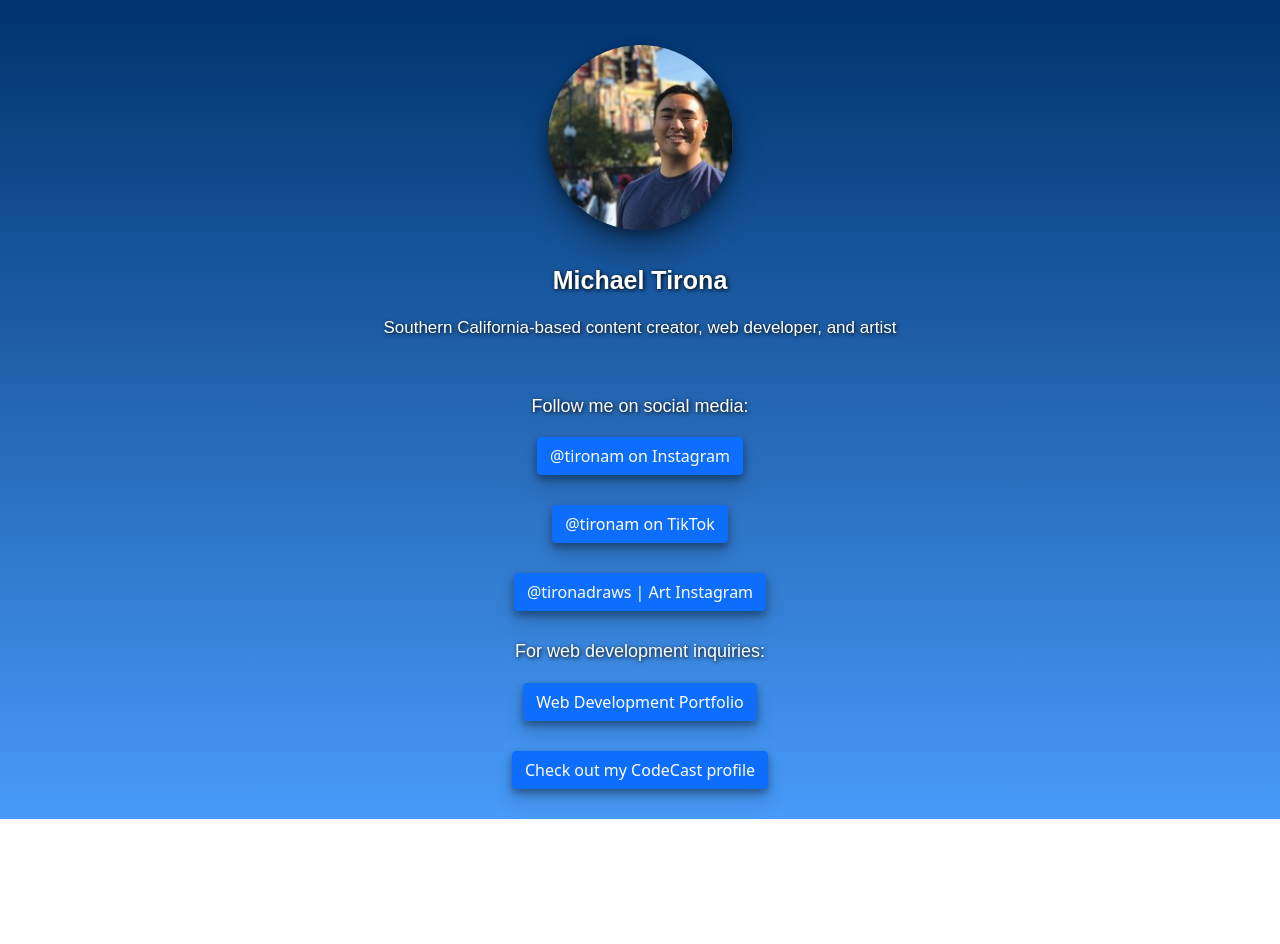
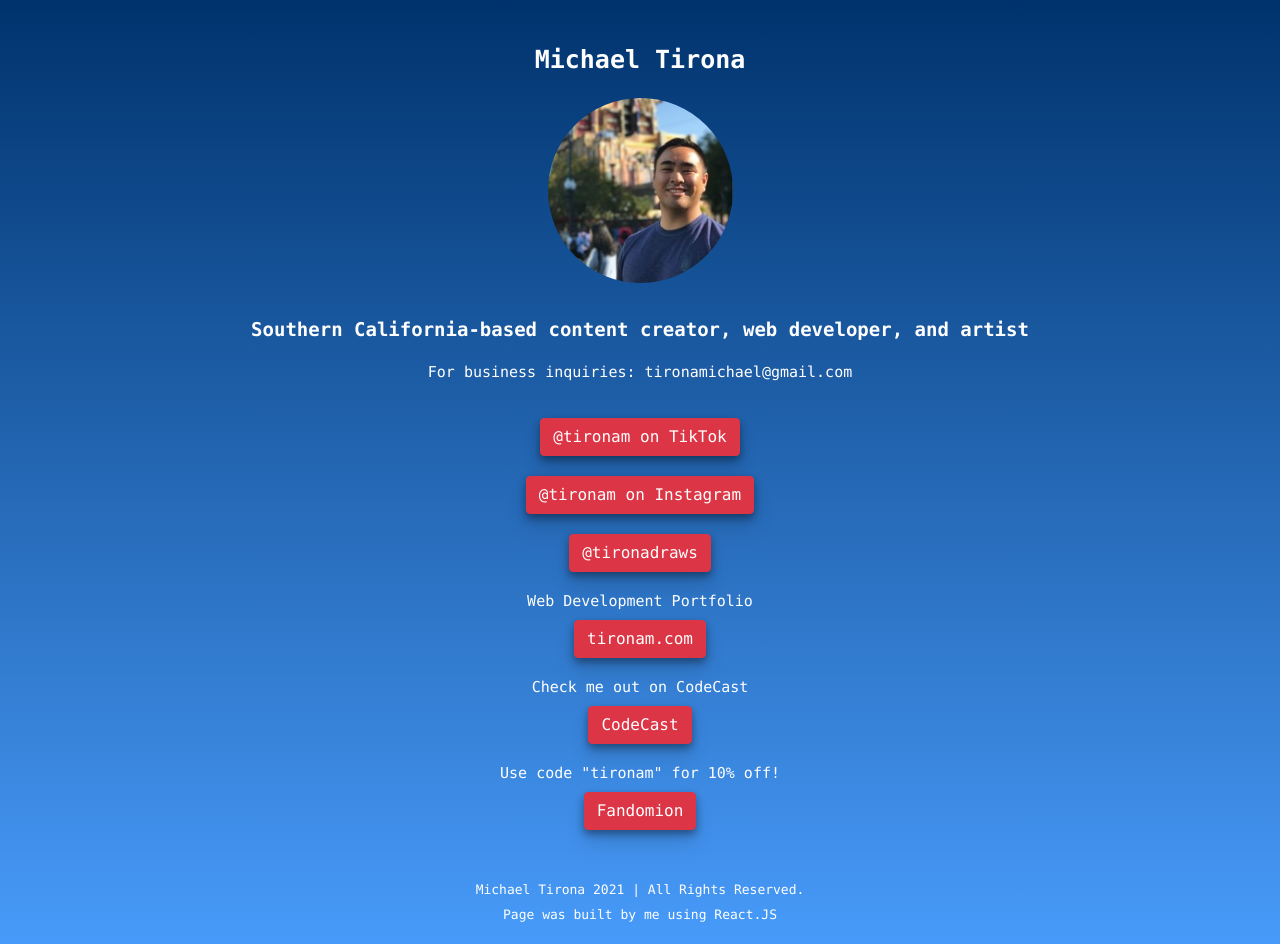
Before and after one commit to tironam/linkpage, a React (Create React App) app: page / in a window 1280 px wide. Before the commit the page ends 819 px from the top, so only its background shows below. Built offline with nearby package versions, Linux system fonts and the light colour scheme.

Commit message:
Added footer and changed styling

```diff
--- a/src/App.js
+++ b/src/App.js
@@ -2,6 +2,7 @@ import React from 'react'
 import LinkButton from './components/LinkButton'
 import TextBanner from './components/TextBanner'
 import ProfilePic from './components/ProfilePic'
+import Footer from './components/Footer'
 import picture from './profile.jpg'
 import 'bootstrap/dist/css/bootstrap.min.css'
 import './App.css'
@@ -11,34 +12,47 @@ function App() {
   return (
     <div style={{ "textAlign": "center" }}>
       <ProfilePic
+        name="Michael Tirona"
         picture={picture}
         alt="Picture of Michael Tirona dressed as a Ghostbuster"
       />
       <TextBanner
-        title="Michael Tirona"
-        text="Southern California-based content creator, web developer, and artist"
+        title="Southern California-based content creator, web developer, and artist"
+        text="For business inquiries: tironamichael@gmail.com"
+      />
+      <div style={{ "marginBottom": "50px"}}>
+        <LinkButton
+          title=""
+          name="@tironam on TikTok"
+          link="https://www.tiktok.com/@tironam"
         />
         <LinkButton
-      title="Follow me on social media:"
           name="@tironam on Instagram"
           link="https://www.instagram.com/tironam/"
         />
         <LinkButton
-        name="@tironam on TikTok"
-        link="https://www.tiktok.com/@tironam"
-      />
-      <LinkButton
-        name="@tironadraws | Art Instagram"
+          name="@tironadraws"
           link="https://www.instagram.com/tironadraws/"
         />
         <LinkButton
-        title="For web development inquiries:"
-        name="Web Development Portfolio"
+          title="Web Development Portfolio"
+          name="tironam.com"
           link="https://tironam.com/"
         />
         <LinkButton
-        name="Check out my CodeCast profile"
+          title="Check me out on CodeCast"
+          name="CodeCast"
           link="https://www.codecast.io/users/tironam"
+        />
+        <LinkButton
+          title='Use code "tironam" for 10% off!'
+          name="Fandomion"
+          link="https://bit.ly/TironamMarvelMerch"
+        />
+      </div>
+      <Footer
+        text="Michael Tirona 2021 | All Rights Reserved."
+        text2="Page was built by me using React.JS"
       />
     </div>
   );
--- /dev/null
+++ b/src/components/Footer.js
@@ -0,0 +1,31 @@
+import React from 'react'
+
+const Footer = props => {
+    const {
+        text,
+        text2
+    } = props
+
+    const myStyles = ({
+        footer: {
+            fontFamily: "Monaco",
+            margin: "15px 15px 0px 15px",
+            fontSize: "13px",
+            color: "white"
+        },
+        footer2: {
+            fontFamily: "Monaco",
+            margin: "5px 15px 20px 15px",
+            fontSize: "13px",
+            color: "white"
+        }
+    })
+    return (
+        <div>
+            <p style={myStyles.footer}>{text}</p>
+            <p style={myStyles.footer2}>{text2}</p>
+        </div>
+    )
+}
+
+export default Footer
--- a/src/components/LinkButton.js
+++ b/src/components/LinkButton.js
@@ -10,24 +10,25 @@ const LinkButton = props => {
 
     const myStyles = ({
         myMargin: {
-            margin: "30px"
+            marginBottom: "20px"
         },
         btnText: {
-            fontFamily: "Arial",
-            margin: "20px",
-            fontSize: "18px",
+            fontFamily: "Monaco",
+            margin: "10px",
+            fontSize: "15px",
             color: "white",
-            textShadow: "1px 1px 4px #000000"
+            // textShadow: "1px 1px 4px #000000"
         },
         btn: {
-            boxShadow: "0 4px 8px 0 rgba(0, 0, 0, 0.4), 0 15px 20px 0 rgba(0, 0, 0, 0.1)"
+            boxShadow: "0 4px 8px 0 rgba(0, 0, 0, 0.4), 0 15px 20px 0 rgba(0, 0, 0, 0.1)",
+            fontFamily: "Monaco"
         }
     })
 
     return (
         <div style={myStyles.myMargin}>
             <h3 style={myStyles.btnText}>{title}</h3>
-            <Button style={myStyles.btn}color="primary" class="btn btn-primary btn-lg" href={link} target="blank">{name}</Button>
+            <Button style={myStyles.btn}color="danger" class="btn btn-primary btn-lg" href={link} target="blank">{name}</Button>
         </div>
     )
 }
--- a/src/components/ProfilePic.js
+++ b/src/components/ProfilePic.js
@@ -2,12 +2,32 @@ import React from 'react'
 
 const ProfilePic = props => {
     const {
+        name,
         picture,
         alt
     } = props
 
+    const myStyles = ({
+        title: {
+            fontFamily: "Monaco",
+            fontWeight: "bold",
+            marginTop: "45px",
+            fontSize: "25px",
+            color: "white",
+            // textShadow: "1px 1px 4px #000000"
+        },
+        pic: {
+            maxHeight: "185px",
+            borderRadius: "200px",
+            margin: "15px"
+        }
+    })
+
     return (
-        <img style={{ "maxHeight": "185px", "borderRadius": "200px", "margin": "45px 45px 15px 45px", "boxShadow": "0 4px 12px 0 rgba(0, 0, 0, 0.4), 0 20px 30px 0 rgba(0, 0, 0, 0.3)" }} alt={alt} src={picture} />
+        <div>
+            <h1 style={myStyles.title}>{name}</h1>
+            <img style={myStyles.pic} alt={alt} src={picture} />
+        </div>
     )
 }
 
--- a/src/components/TextBanner.js
+++ b/src/components/TextBanner.js
@@ -9,22 +9,22 @@ const TextBanner = props => {
 
     const myStyles = ({
         title: {
-            fontFamily: "Arial",
+            fontFamily: "Monaco",
             fontWeight: "bold",
             margin: "20px",
-            fontSize: "25px",
+            fontSize: "19px",
             color: "white",
-            textShadow: "1px 1px 4px #000000"
+            // textShadow: "1px 1px 4px #000000"
         },
         headline: {
-            fontFamily: "Arial",
+            fontFamily: "Monaco",
             margin: "20px",
-            fontSize: "17px",
+            fontSize: "15px",
             color: "white"
         },
         box: {
-            marginBottom: "55px",
-            textShadow: "1px 1px 4px #000000"
+            marginBottom: "35px",
+            // textShadow: "1px 1px 4px #000000"
         }
     })
 
@@ -32,7 +32,6 @@ const TextBanner = props => {
     return (
         <div style={myStyles.box}>
             <h1 style={myStyles.title}>{title}</h1>
-            <h1 style={myStyles.title}>{title2}</h1>
             <p style={myStyles.headline}>{text}</p>
         </div>
     )
```
Lines whose indentation alone changed are shown as unchanged.
